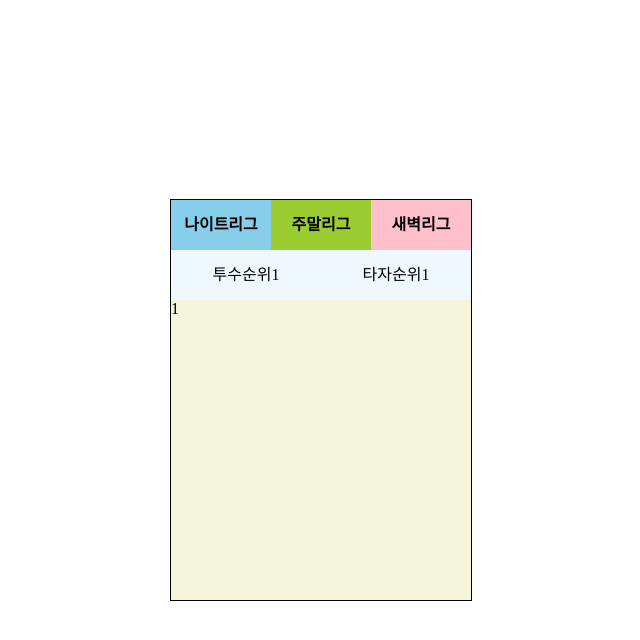
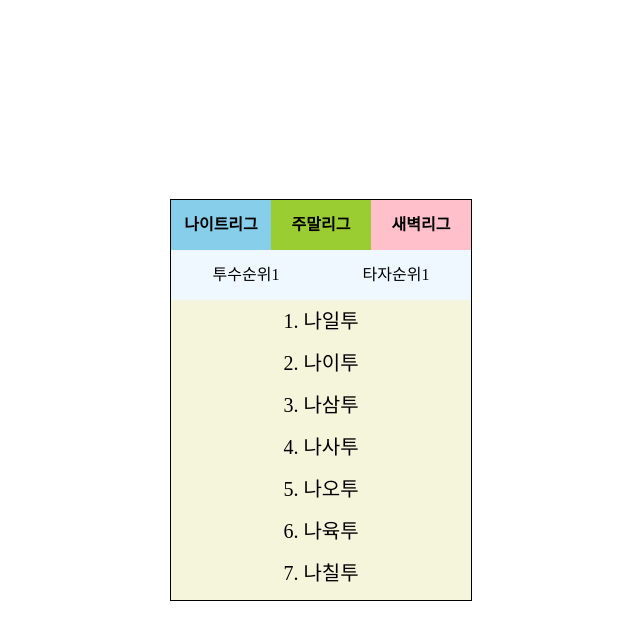
Before and after one commit to TaeWoongYoun/challengeStudy, a PHP site: page /league.html in a window 1280 px wide. Shown: the top 640 px of the page, without its empty margins (319-959 px from the left). Run offline with PHP 8.4, Linux system fonts and the light colour scheme.

Commit message:
docs : Add text

```diff
--- a/ranking/league.css
+++ b/ranking/league.css
@@ -65,6 +65,14 @@ input{
     visibility: hidden;
 }
 
+.modalBox p{
+    font-size: 20px;
+    line-height: 42px;
+    display: flex;
+    align-items: center;
+    justify-content: center;
+}
+
 #rank1:checked~#modal1,
 #rank2:checked~#modal2,
 #rank3:checked~#modal3,
--- a/ranking/league.html
+++ b/ranking/league.html
@@ -35,22 +35,61 @@
             <div><label for="rank6">타자순위3</label></div>
         </div>
         <div class="modalBox" id="modal1">
-            <p>1</p>
+            <p>1. 나일투 <br>
+                2. 나이투 <br>
+                3. 나삼투 <br>
+                4. 나사투 <br>
+                5. 나오투 <br>
+                6. 나육투 <br>
+                7. 나칠투
+            </p>
         </div>
         <div class="modalBox" id="modal2">
-            <p>2</p>
+            <p>1. 나일타 <br>
+                2. 나이타 <br>
+                3. 나삼타 <br>
+                4. 나사타 <br>
+                5. 나오타 <br>
+                6. 나육타 <br>
+                7. 나칠타
+            </p>
         </div>
         <div class="modalBox" id="modal3">
-            <p>3</p>
+            <p>1. 주일투 <br>
+                2. 주이투 <br>
+                3. 주삼투 <br>
+                4. 주사투 <br>
+                5. 주오투 <br>
+                6. 주육투 <br>
+                7. 주칠투
+            </p>
         </div>
         <div class="modalBox" id="modal4">
-            <p>4</p>
+            <p>1. 주일타 <br>
+                2. 주이타 <br>
+                3. 주삼타 <br>
+                4. 주사타 <br>
+                5. 주오타 <br>
+                6. 주육타 <br>
+                7. 주칠타</p>
         </div>
         <div class="modalBox" id="modal5">
-            <p>5</p>
+            <p>1. 새일투 <br>
+                2. 새이투 <br>
+                3. 새삼투 <br>
+                4. 새사투 <br>
+                5. 새오투 <br>
+                6. 새육투 <br>
+                7. 새칠투</p>
         </div>
         <div class="modalBox" id="modal6">
-            <p>6</p>
+            <p>1. 새일타 <br>
+                2. 새이타 <br>
+                3. 새삼타 <br>
+                4. 새사타 <br>
+                5. 새오타 <br>
+                6. 새육타 <br>
+                7. 새칠타</p>
         </div>
     </div>
 </body>
```
